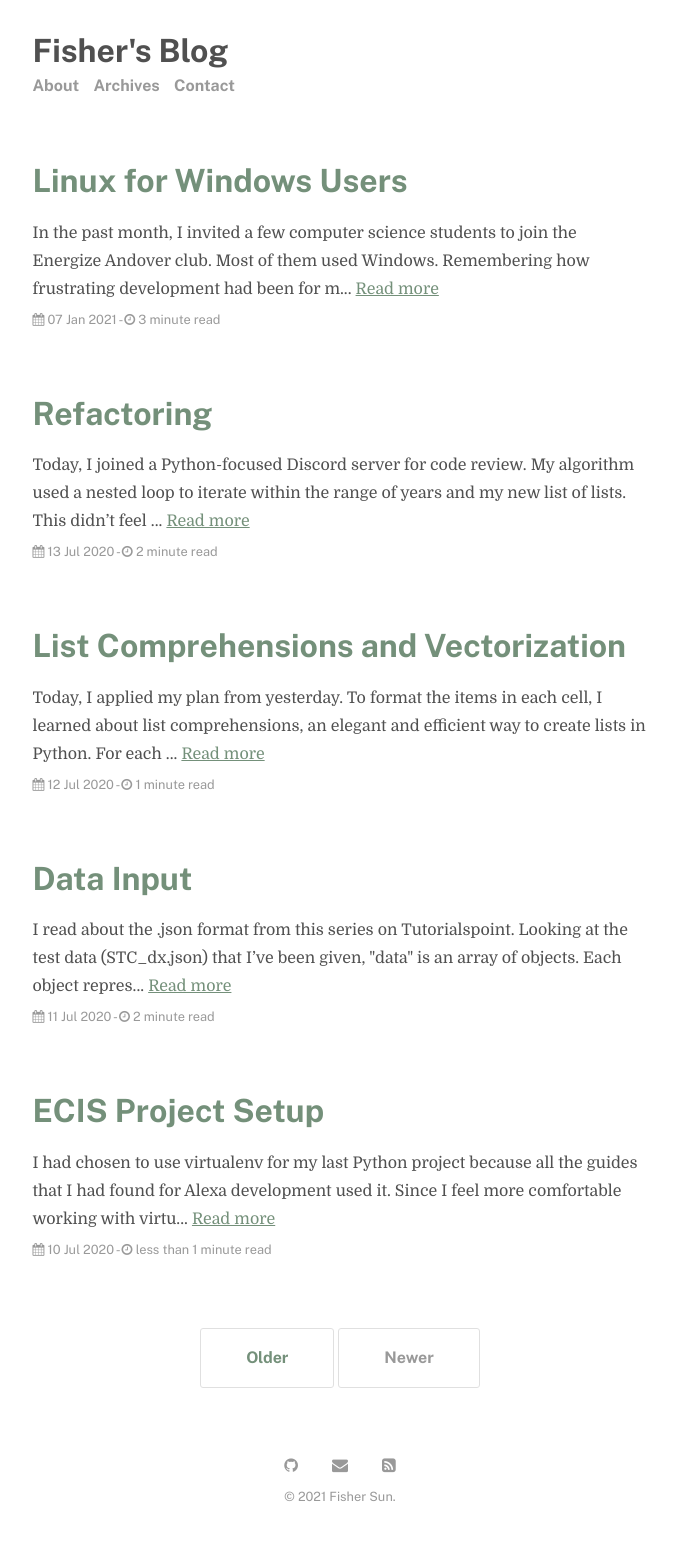
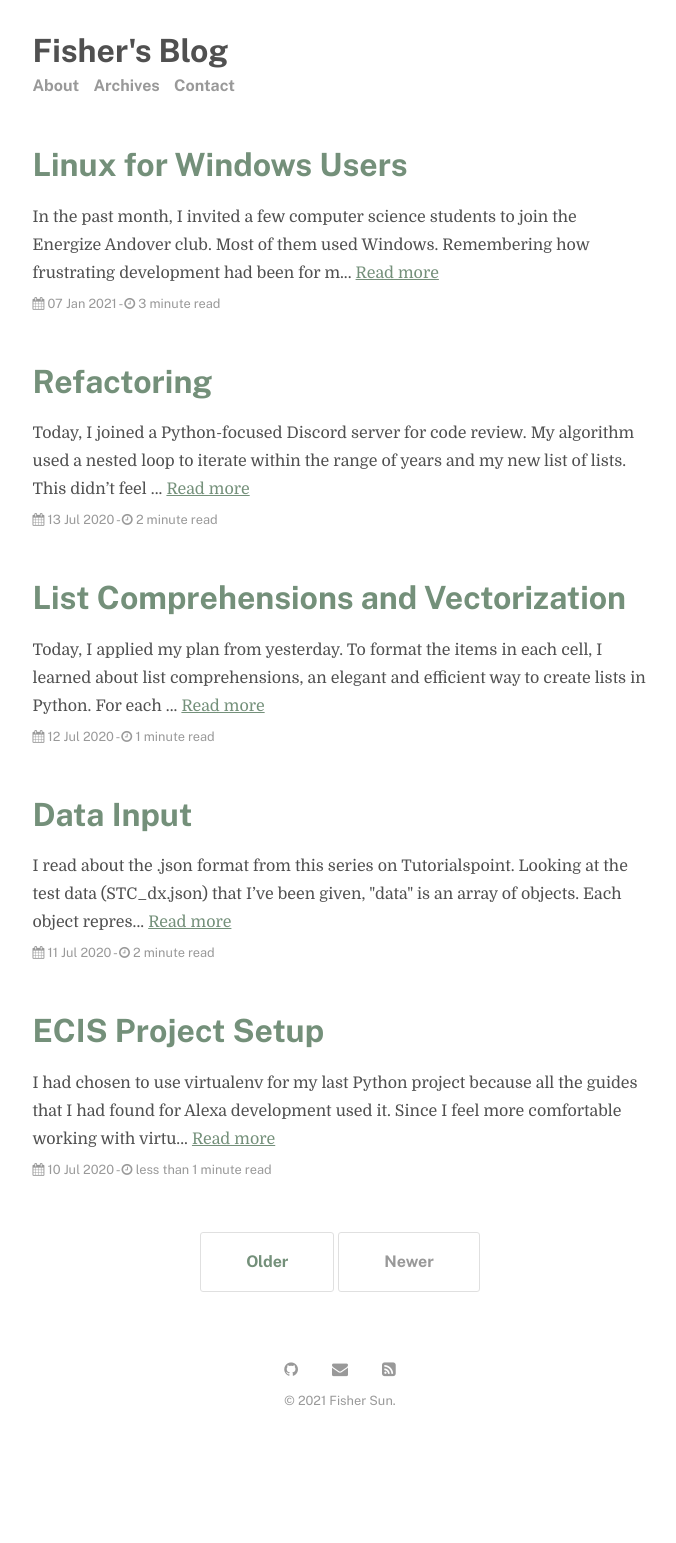
Before and after one commit to seasonedfish/blog, a Jekyll site: the page built from index.html, in a window 1280 px wide. Shown: the whole page, without its empty margins (300-976 px from the left). Built offline with Jekyll 4.4.1, drawn with Linux system fonts in a browser that asks for light colours; the list of posts is cut into pages by our own code; after the commit the page ends 1447 px from its top, so only the background shows below that.

Commit message:
Reduce margin-bottom to 3rem

```diff
--- a/_sass/_default.scss
+++ b/_sass/_default.scss
@@ -27,7 +27,7 @@
 .header {
   padding-top: 0.5rem;
   padding-bottom: 0.5rem;
-  margin-bottom: 4rem;
+  margin-bottom: 3rem;
   font-family: $sans-serif-font-family;
 }
 
--- a/_sass/_home.scss
+++ b/_sass/_home.scss
@@ -3,7 +3,7 @@
 */
 
 .posts-container {
-  margin-bottom: 4rem;
+  margin-bottom: 3rem;
   padding: 0px;
   list-style: none;
 }
```
